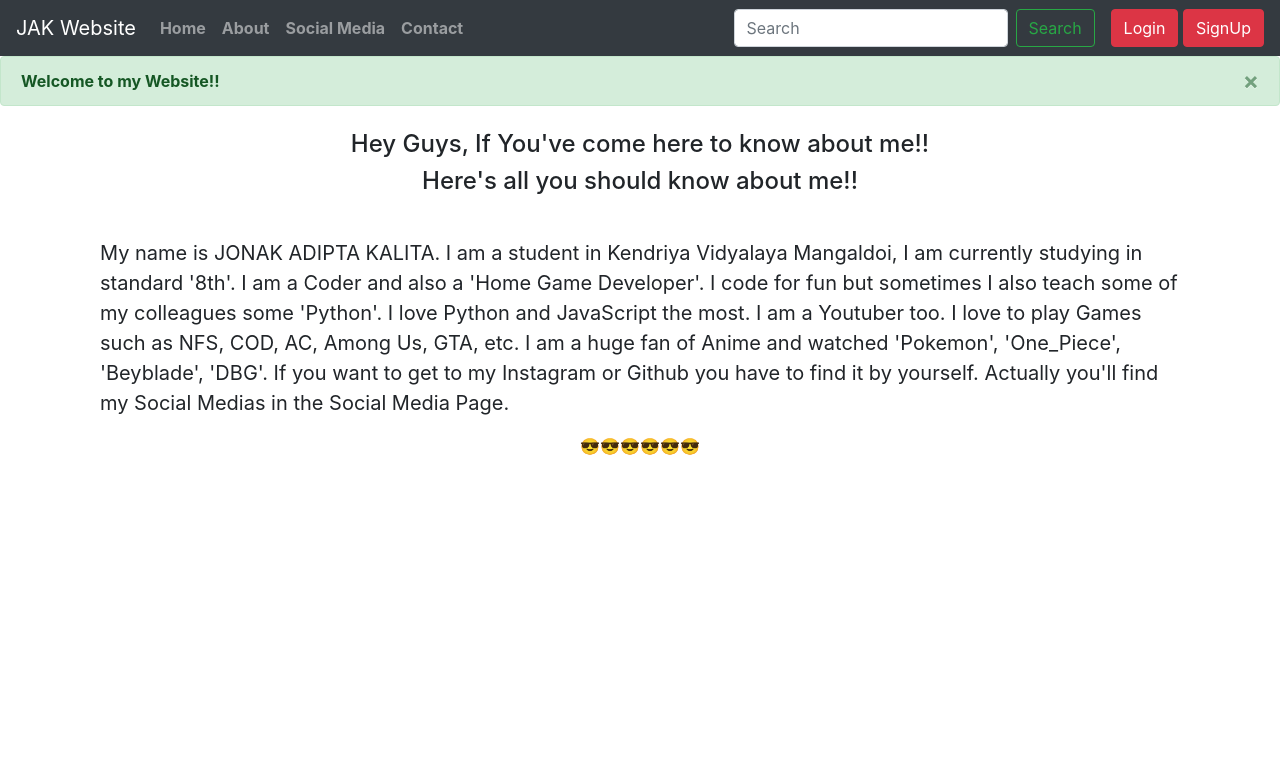
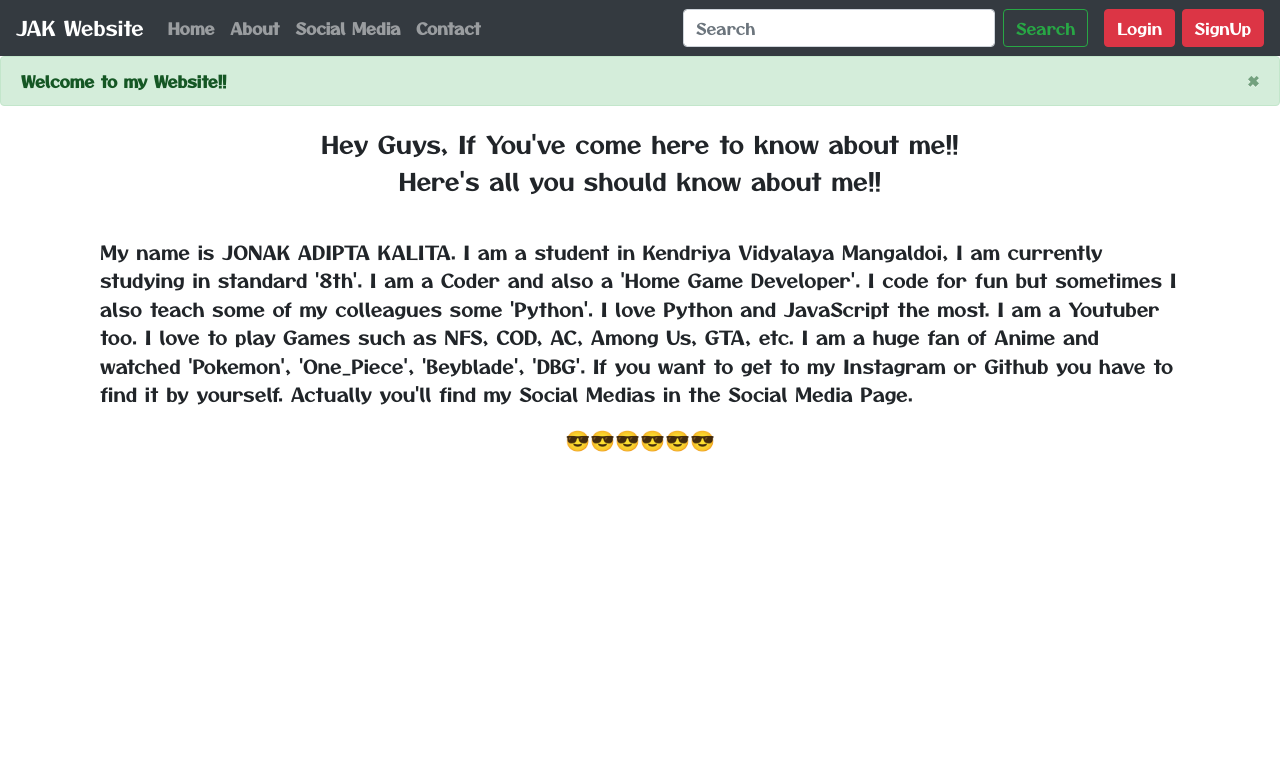
Before and after one commit to Jonak-Adipta-Kalita/JAK-Website, a Django app: page /about/ in a window 1280 px wide. Shown: the top 762 px of the page. Run offline with Django 3.2, Linux system fonts and the light colour scheme; some libraries are stand-ins or nearby versions.

Commit message:
integrated custom font

```diff
--- a/static/styles/about.css
+++ b/static/styles/about.css
@@ -1,5 +1,9 @@
 .main-text {
-    font-size: 20px !important;
+    font-size: 19px !important;
+}
+
+.emojis {
+	font-size: 20px !important;
 }
 
 .header .heading {
--- a/static/styles/base.css
+++ b/static/styles/base.css
@@ -1,3 +1,14 @@
+@font-face {
+    font-family: "Otomanopee One";
+    src: url("/static/fonts/OtomanopeeOne-Regular.ttf") format("truetype");
+}
+
+body, html {
+    padding: 0;
+    margin: 0;
+    font-family: "Otomanopee One";
+}
+
 .close-button {
     outline: none !important;
 }
--- a/templates/about.html
+++ b/templates/about.html
@@ -26,7 +26,7 @@
 			Medias in the Social Media Page.
 		</p>
         <center>
-            <p>😎😎😎😎😎😎</p>
+            <p class="emojis">😎😎😎😎😎😎</p>
          </center>
     </div>
 {% endblock %}
--- a/templates/announcements/announcements.html
+++ b/templates/announcements/announcements.html
@@ -18,6 +18,7 @@
 					<p class="card-text text-center">
 						Join my Whatsapp Group!!
 					</p>
+					<br />
 					<a
 						href="https://chat.whatsapp.com/EOOq0J7ixKsBeiOOyrCyZH"
 						target="_blank"
@@ -33,6 +34,7 @@
 					<p class="card-text text-center">
 						Checkout my Own API!!
 					</p>
+					<br />
 					<a
 						href="https://jak-api-dot-com.herokuapp.com/"
 						target="_blank"
@@ -48,6 +50,7 @@
 					<p class="card-text text-center">
 						Invite my Discord Bot to your Discord Server!!
 					</p>
+					<br />
 					<a
 						href="https://discord.com/oauth2/authorize?client_id=756402881913028689&scope=bot"
 						target="_blank"
@@ -63,6 +66,7 @@
 					<p class="card-text text-center">
 						Use my Discord Template to Create your Server!!
 					</p>
+					<br />
 					<a
 						href="https://discord.new/3xd7Cj7um9Az"
 						target="_blank"
@@ -93,6 +97,7 @@
 					<p class="card-text text-center">
 						Use my Python Package!!
 					</p>
+					<br />
 					<a
 						href="https://pypi.org/project/beast-night-tv/"
 						target="_blank"
@@ -123,6 +128,7 @@
 					<p class="card-text text-center">
 						Use my VSCode Extension!!
 					</p>
+					<br />
 					<a
 						href="https://marketplace.visualstudio.com/items?itemName=JAKVSCodeExtension.jak-vscode-extension"
 						target="_blank"
--- a/templates/social_media.html
+++ b/templates/social_media.html
@@ -55,6 +55,7 @@
 				<p class="card-text text-center">
 					Follow Me in Twitch!!
 				</p>
+				<br />
 				<a
 					href="https://www.twitch.tv/jonakadiptakalita_2596/"
 					target="_blank"
@@ -70,6 +71,7 @@
 				<p class="card-text text-center">
 					Follow Me in Github!!
 				</p>
+				<br />
 				<a
 					href="https://github.com/Jonak-Adipta-Kalita"
 					target="_blank"
--- a/templates/your_profile/notifications.html
+++ b/templates/your_profile/notifications.html
@@ -9,7 +9,7 @@
 					style="width: 18rem;"
 				>
 					<div class="card-body">
-						<h5 class="card-title text-center">
+						<h5 class="card-title text-center ">
 							{{ notification.notification_name }}
 						</h5>
 						<p class="card-text text-center">
```
Also changed, not shown: static/fonts/OtomanopeeOne-Regular.ttf (added).
